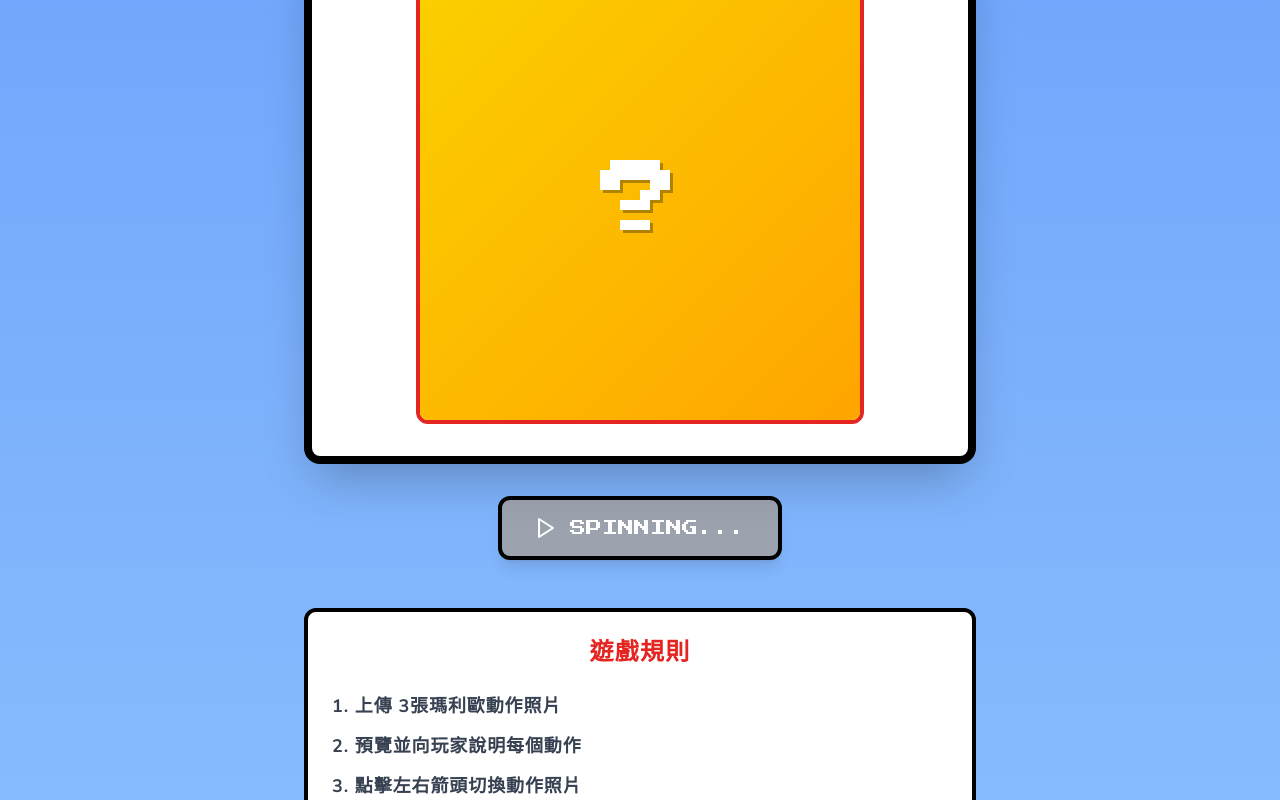
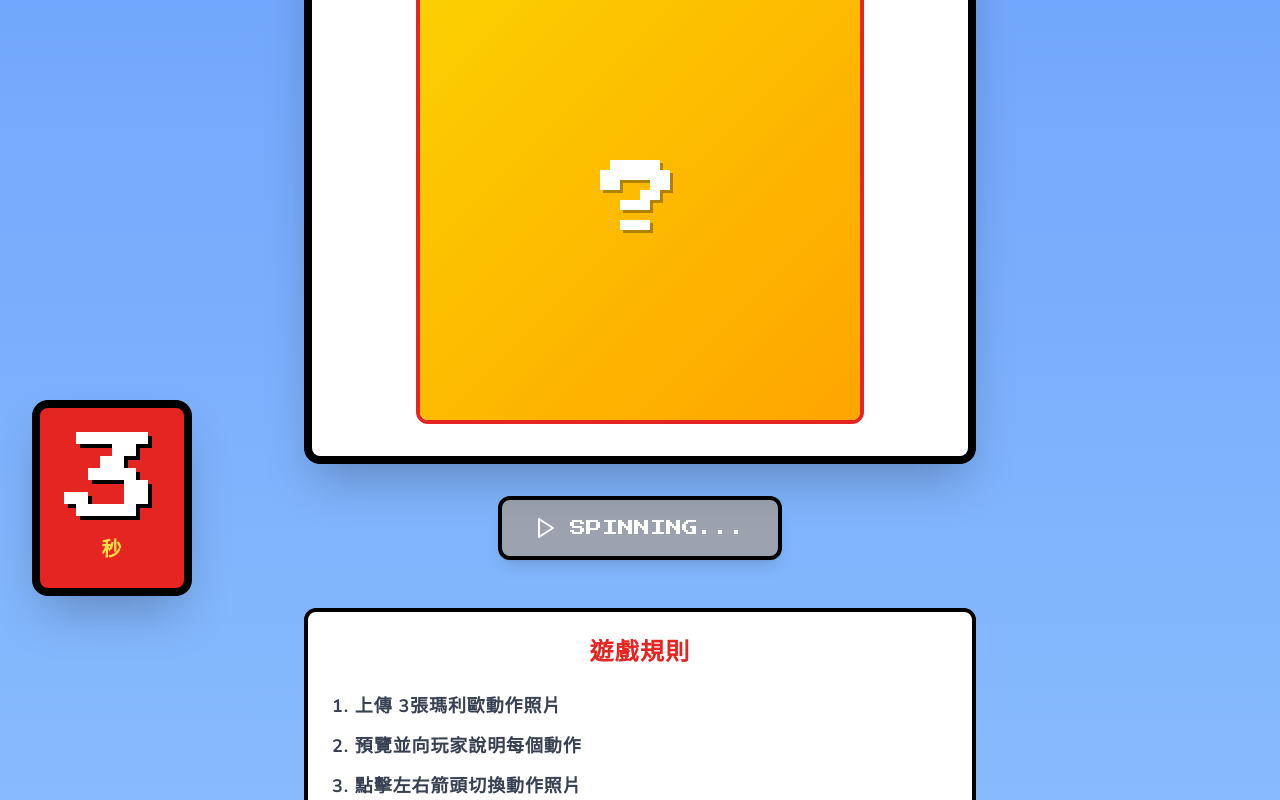
Before and after one commit to samuelyang-cofit/mario-elimination-game, a React (Vite) app: page / in a window 1280 px wide. Both pictures are taken after a click on the button "START GAME". Shown: the part 796-1596 px from the top of the page. Built offline with nearby package versions, Linux system fonts and the light colour scheme.

Commit message:
新增亂數選取倒數計時器

```diff
--- a/src/App.jsx
+++ b/src/App.jsx
@@ -11,6 +11,7 @@ function App() {
   const [isMuted, setIsMuted] = useState(false)
   const [isPreviewMode, setIsPreviewMode] = useState(false)
   const [previewIndex, setPreviewIndex] = useState(0)
+  const [countdown, setCountdown] = useState(5)
   const audioRef = useRef(null)
   const resultAudioRef = useRef(null)
 
@@ -60,6 +61,7 @@ function App() {
     setIsSpinning(true)
     setShowResult(false)
     setSelectedImage(null)
+    setCountdown(5)
 
     // 播放音效
     if (!isMuted && audioRef.current) {
@@ -67,8 +69,18 @@ function App() {
       audioRef.current.play().catch(() => {})
     }
 
+    // 倒數計時器
+    let currentCountdown = 5
+    const countdownInterval = setInterval(() => {
+      currentCountdown--
+      setCountdown(currentCountdown)
+      if (currentCountdown <= 0) {
+        clearInterval(countdownInterval)
+      }
+    }, 1000)
+
     let spinCount = 0
-    const maxSpins = 30
+    const maxSpins = 50 // 延長到 5 秒
 
     const spinInterval = setInterval(() => {
       const randomIndex = Math.floor(Math.random() * imagesToUse.length)
@@ -77,6 +89,7 @@ function App() {
 
       if (spinCount >= maxSpins) {
         clearInterval(spinInterval)
+        clearInterval(countdownInterval)
         setTimeout(() => {
           const finalIndex = Math.floor(Math.random() * imagesToUse.length)
           setSelectedImage(imagesToUse[finalIndex])
@@ -148,6 +161,36 @@ function App() {
       </div>
 
       <div className="container mx-auto px-4 py-8 relative z-10">
+        {/* 倒數計時器 - 左方 */}
+        <AnimatePresence>
+          {isSpinning && (
+            <motion.div
+              initial={{ x: -100, opacity: 0 }}
+              animate={{ x: 0, opacity: 1 }}
+              exit={{ x: -100, opacity: 0 }}
+              className="fixed left-4 md:left-8 top-1/2 transform -translate-y-1/2 z-20"
+            >
+              <div className="bg-mario-red border-8 border-black rounded-2xl p-6 shadow-2xl">
+                <motion.div
+                  key={countdown}
+                  initial={{ scale: 1.5, opacity: 0 }}
+                  animate={{ scale: 1, opacity: 1 }}
+                  transition={{ duration: 0.3 }}
+                  className="text-center"
+                >
+                  <p className="font-pixel text-8xl text-white mb-2"
+                     style={{ textShadow: '4px 4px 0 #000' }}>
+                    {countdown}
+                  </p>
+                  <p className="font-chinese-cute text-xl text-yellow-300">
+                    秒
+                  </p>
+                </motion.div>
+              </div>
+            </motion.div>
+          )}
+        </AnimatePresence>
+
         {/* 標題 */}
         <motion.div
           initial={{ y: -100, opacity: 0 }}
```
